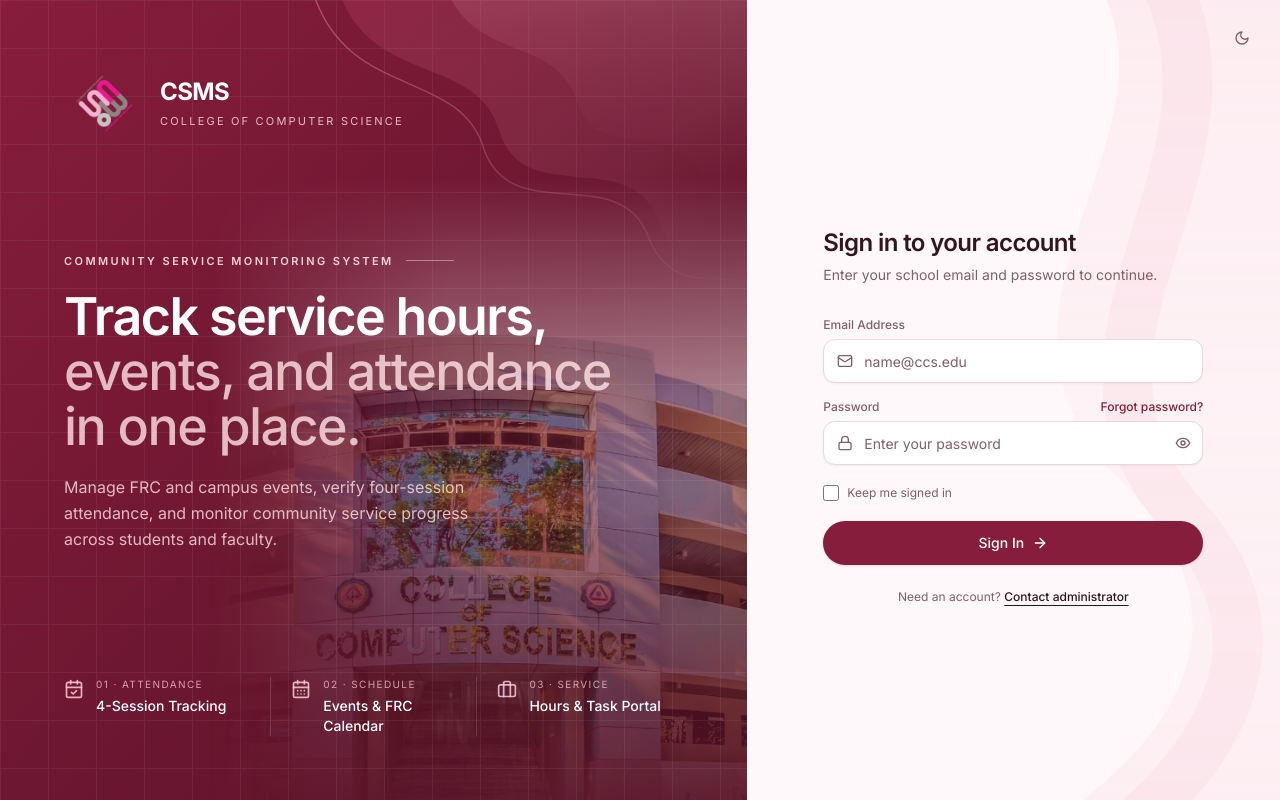
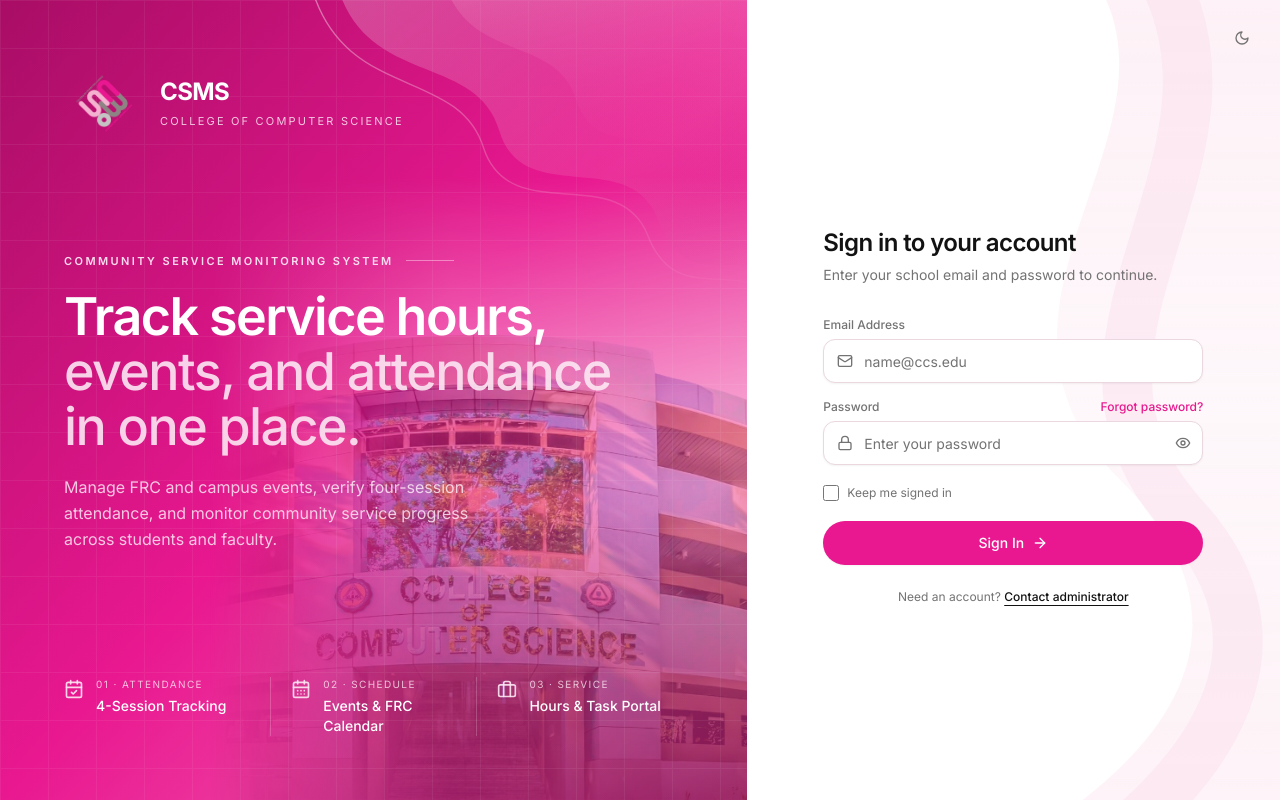
Before and after one commit to p1llows/CSMS, a React (Vite) app in the folder frontend/: page / in a window 1280 px wide. Built offline with nearby package versions, Linux system fonts and the light colour scheme; no server answers.

Commit message:
style(theme): apply logo-inspired magenta and pink palette across UI and charts

```diff
--- a/frontend/src/components/Analytics/AnalyticsDashboard.jsx
+++ b/frontend/src/components/Analytics/AnalyticsDashboard.jsx
@@ -26,20 +26,20 @@ import {
 } from '@/components/ui/chart';
 
 const EVENT_TYPE_COLORS = [
-  '#D94875',
-  '#F1B5C5',
-  '#B8325B',
-  '#881D3D',
-  '#E47296',
-  '#581328',
+  '#E91890',
+  '#F4B2D0',
+  '#999999',
+  '#B81070',
+  '#F8CBE0',
+  '#111111',
 ];
 
 const attendanceChartConfig = {
   attendanceRate: {
     label: 'Attendance Rate (%)',
     theme: {
-      light: '#881D3D',
-      dark: '#D94875',
+      light: '#E91890',
+      dark: '#F472B6',
     },
   },
 };
@@ -48,13 +48,16 @@ const serviceHoursChartConfig = {
   hoursRendered: {
     label: 'Hours Rendered',
     theme: {
-      light: '#881D3D',
-      dark: '#F1B5C5',
+      light: '#E91890',
+      dark: '#F4B2D0',
     },
   },
   penaltyHours: {
     label: 'Penalty Hours',
-    color: '#D94875',
+    theme: {
+      light: '#999999',
+      dark: '#E91890',
+    },
   },
 };
 
--- a/frontend/src/components/Dashboard/AdminDashboard.jsx
+++ b/frontend/src/components/Dashboard/AdminDashboard.jsx
@@ -27,13 +27,16 @@ const chartConfig = {
   present: {
     label: 'Present',
     theme: {
-      light: '#881D3D',
-      dark: '#F1B5C5',
+      light: '#E91890',
+      dark: '#F4B2D0',
     },
   },
   absent: {
     label: 'Absent',
-    color: '#D94875',
+    theme: {
+      light: '#999999',
+      dark: '#E91890',
+    },
   },
 };
 
--- a/frontend/src/index.css
+++ b/frontend/src/index.css
@@ -6,65 +6,65 @@
 
 @layer base {
   :root {
-    --background: 343 100% 99%;
-    --foreground: 342 40% 14%;
+    --background: 330 45% 98%;
+    --foreground: 0 0% 7%;
 
     --card: 0 0% 100%;
-    --card-foreground: 342 40% 14%;
+    --card-foreground: 0 0% 7%;
 
     --popover: 0 0% 100%;
-    --popover-foreground: 342 40% 14%;
+    --popover-foreground: 0 0% 7%;
 
-    --primary: 342 65% 32%;
+    --primary: 326 81% 50%;
     --primary-foreground: 0 0% 100%;
 
-    --secondary: 343 35% 95%;
-    --secondary-foreground: 342 40% 14%;
+    --secondary: 333 76% 93%;
+    --secondary-foreground: 0 0% 7%;
 
-    --muted: 343 30% 95%;
-    --muted-foreground: 342 15% 44%;
+    --muted: 330 25% 95%;
+    --muted-foreground: 0 0% 45%;
 
-    --accent: 343 45% 94%;
-    --accent-foreground: 342 40% 14%;
+    --accent: 333 76% 92%;
+    --accent-foreground: 0 0% 7%;
 
     --destructive: 0 78% 52%;
     --destructive-foreground: 0 0% 100%;
 
-    --border: 342 26% 89%;
-    --input: 342 26% 88%;
-    --ring: 342 65% 32%;
+    --border: 333 35% 90%;
+    --input: 333 30% 88%;
+    --ring: 326 81% 50%;
 
     --radius: 0.625rem;
   }
 
   .dark {
-    --background: 342 35% 7%;
-    --foreground: 343 25% 96%;
+    --background: 330 20% 7%;
+    --foreground: 0 0% 96%;
 
-    --card: 342 30% 10%;
-    --card-foreground: 343 25% 96%;
+    --card: 330 18% 10%;
+    --card-foreground: 0 0% 96%;
 
-    --popover: 342 30% 10%;
-    --popover-foreground: 343 25% 96%;
+    --popover: 330 18% 10%;
+    --popover-foreground: 0 0% 96%;
 
-    --primary: 341 65% 57%;
+    --primary: 326 85% 60%;
     --primary-foreground: 0 0% 100%;
 
-    --secondary: 342 24% 16%;
-    --secondary-foreground: 343 25% 96%;
+    --secondary: 330 18% 16%;
+    --secondary-foreground: 0 0% 96%;
 
-    --muted: 342 24% 15%;
-    --muted-foreground: 343 15% 66%;
+    --muted: 330 16% 15%;
+    --muted-foreground: 0 0% 60%;
 
-    --accent: 342 24% 17%;
-    --accent-foreground: 343 25% 96%;
+    --accent: 330 18% 17%;
+    --accent-foreground: 0 0% 96%;
 
     --destructive: 0 72% 51%;
     --destructive-foreground: 0 0% 100%;
 
-    --border: 342 22% 18%;
-    --input: 342 22% 20%;
-    --ring: 341 65% 57%;
+    --border: 330 15% 19%;
+    --input: 330 15% 21%;
+    --ring: 326 85% 60%;
   }
 
   * {
--- a/frontend/src/pages/Login.jsx
+++ b/frontend/src/pages/Login.jsx
@@ -42,7 +42,7 @@ const Login = () => {
   return (
     <div className="min-h-screen bg-background text-foreground grid grid-cols-1 lg:grid-cols-12">
       {/* Left Editorial Panel (Desktop) */}
-      <aside className="hidden lg:flex lg:col-span-7 relative flex-col justify-between p-12 xl:p-16 bg-gradient-to-br from-[#881D3D] via-[#6e1732] to-[#581328] text-white overflow-hidden">
+      <aside className="hidden lg:flex lg:col-span-7 relative flex-col justify-between p-12 xl:p-16 bg-gradient-to-br from-[#A80D65] via-[#E91890] to-[#F472B6] text-white overflow-hidden">
         {/* CCS Building Backdrop (right-anchored & edge-masked like reference) */}
         <div
           aria-hidden="true"
@@ -59,9 +59,9 @@ const Login = () => {
           <img
             src="/ccs-building.jpg"
             alt=""
-            className="w-full h-full object-cover object-center opacity-50 mix-blend-luminosity contrast-125 brightness-90"
+            className="w-full h-full object-cover object-center opacity-50 mix-blend-luminosity contrast-125 brightness-95"
           />
-          <div className="absolute inset-0 bg-gradient-to-t from-[#581328]/85 via-transparent to-transparent" />
+          <div className="absolute inset-0 bg-gradient-to-t from-[#8A0A52]/80 via-transparent to-transparent" />
         </div>
         {/* Subtle architectural grid */}
         <div
@@ -96,18 +96,18 @@ const Login = () => {
           />
           <defs>
             <linearGradient id="leftRibbonFill1" x1="0" y1="0" x2="1" y2="1">
-              <stop offset="0%" stopColor="#D94875" stopOpacity="0.22" />
-              <stop offset="65%" stopColor="#F1B5C5" stopOpacity="0.08" />
-              <stop offset="100%" stopColor="#581328" stopOpacity="0" />
+              <stop offset="0%" stopColor="#FFFFFF" stopOpacity="0.24" />
+              <stop offset="65%" stopColor="#F4B2D0" stopOpacity="0.14" />
+              <stop offset="100%" stopColor="#A80D65" stopOpacity="0" />
             </linearGradient>
             <linearGradient id="leftRibbonFill2" x1="0" y1="0" x2="0" y2="1">
-              <stop offset="0%" stopColor="#F1B5C5" stopOpacity="0.16" />
-              <stop offset="100%" stopColor="#881D3D" stopOpacity="0" />
+              <stop offset="0%" stopColor="#F4B2D0" stopOpacity="0.24" />
+              <stop offset="100%" stopColor="#E91890" stopOpacity="0" />
             </linearGradient>
             <linearGradient id="leftRibbonStroke" x1="0" y1="0" x2="1" y2="1">
-              <stop offset="0%" stopColor="#F1B5C5" stopOpacity="0.38" />
-              <stop offset="70%" stopColor="#F1B5C5" stopOpacity="0.15" />
-              <stop offset="100%" stopColor="#F1B5C5" stopOpacity="0" />
+              <stop offset="0%" stopColor="#FFFFFF" stopOpacity="0.42" />
+              <stop offset="70%" stopColor="#F4B2D0" stopOpacity="0.2" />
+              <stop offset="100%" stopColor="#FFFFFF" stopOpacity="0" />
             </linearGradient>
           </defs>
         </svg>
@@ -118,7 +118,7 @@ const Login = () => {
             <span className="text-2xl font-bold tracking-tight text-white block leading-tight">
               CSMS
             </span>
-            <span className="text-[11px] uppercase tracking-[0.2em] text-rose-100/80">
+            <span className="text-[11px] uppercase tracking-[0.2em] text-pink-100/85">
               College of Computer Science
             </span>
           </div>
@@ -126,39 +126,39 @@ const Login = () => {
 
         <div className="relative z-10 max-w-xl space-y-5 my-auto py-12">
           <div className="flex items-center gap-3">
-            <p className="text-[11px] font-semibold uppercase tracking-[0.22em] text-rose-100/90">
+            <p className="text-[11px] font-semibold uppercase tracking-[0.22em] text-pink-100/95">
               Community Service Monitoring System
             </p>
             <span className="h-px w-12 bg-white/40" />
           </div>
           <h1 className="text-4xl xl:text-[52px] font-semibold tracking-[-0.03em] leading-[1.06] text-white">
             Track service hours,{' '}
-            <span className="text-rose-100/80 font-medium">events, and attendance in one place.</span>
+            <span className="text-pink-100/90 font-medium">events, and attendance in one place.</span>
           </h1>
-          <p className="text-base text-rose-100/80 leading-relaxed max-w-md">
+          <p className="text-base text-pink-100/85 leading-relaxed max-w-md">
             Manage FRC and campus events, verify four-session attendance, and monitor community service progress across students and faculty.
           </p>
         </div>
 
-        <div className="relative z-10 grid grid-cols-3 divide-x divide-white/15 pt-4">
+        <div className="relative z-10 grid grid-cols-3 divide-x divide-white/20 pt-4">
           <div className="pr-5 flex items-start gap-3">
-            <CalendarCheck className="w-5 h-5 text-rose-200/85 shrink-0 mt-0.5" />
+            <CalendarCheck className="w-5 h-5 text-pink-100/90 shrink-0 mt-0.5" />
             <div>
-              <p className="text-[10px] uppercase tracking-[0.14em] text-rose-200/75">01 · Attendance</p>
+              <p className="text-[10px] uppercase tracking-[0.14em] text-pink-100/80">01 · Attendance</p>
               <p className="mt-1 text-sm font-medium text-white">4-Session Tracking</p>
             </div>
           </div>
           <div className="px-5 flex items-start gap-3">
-            <CalendarDays className="w-5 h-5 text-rose-200/85 shrink-0 mt-0.5" />
+            <CalendarDays className="w-5 h-5 text-pink-100/90 shrink-0 mt-0.5" />
             <div>
-              <p className="text-[10px] uppercase tracking-[0.14em] text-rose-200/75">02 · Schedule</p>
+              <p className="text-[10px] uppercase tracking-[0.14em] text-pink-100/80">02 · Schedule</p>
               <p className="mt-1 text-sm font-medium text-white">Events &amp; FRC Calendar</p>
             </div>
           </div>
           <div className="pl-5 flex items-start gap-3">
-            <Briefcase className="w-5 h-5 text-rose-200/85 shrink-0 mt-0.5" />
+            <Briefcase className="w-5 h-5 text-pink-100/90 shrink-0 mt-0.5" />
             <div>
-              <p className="text-[10px] uppercase tracking-[0.14em] text-rose-200/75">03 · Service</p>
+              <p className="text-[10px] uppercase tracking-[0.14em] text-pink-100/80">03 · Service</p>
               <p className="mt-1 text-sm font-medium text-white">Hours &amp; Task Portal</p>
             </div>
           </div>
@@ -166,8 +166,8 @@ const Login = () => {
       </aside>
 
       {/* Right Sign-In Column */}
-      <main className="lg:col-span-5 relative flex flex-col justify-center items-center px-6 py-12 sm:px-10 bg-[#FFF8FA] dark:bg-background overflow-hidden">
-        {/* Full-height sweeping soft-rose curves on sign-in canvas */}
+      <main className="lg:col-span-5 relative flex flex-col justify-center items-center px-6 py-12 sm:px-10 bg-white dark:bg-background overflow-hidden">
+        {/* Full-height sweeping soft-pink curves on sign-in canvas */}
         <svg
           aria-hidden="true"
           viewBox="0 0 600 900"
@@ -181,15 +181,15 @@ const Login = () => {
           />
           <path
             d="M 460 -40 C 590 180, 310 380, 490 580 C 610 710, 540 840, 420 940"
-            stroke="#F1B5C5"
+            stroke="#F4B2D0"
             strokeWidth="56"
-            strokeOpacity="0.28"
+            strokeOpacity="0.32"
           />
           <defs>
             <linearGradient id="rightSoftRose" x1="0" y1="0" x2="0" y2="1">
-              <stop offset="0%" stopColor="#F1B5C5" stopOpacity="0.32" />
-              <stop offset="50%" stopColor="#F1B5C5" stopOpacity="0.16" />
-              <stop offset="100%" stopColor="#F1B5C5" stopOpacity="0.28" />
+              <stop offset="0%" stopColor="#F4B2D0" stopOpacity="0.34" />
+              <stop offset="50%" stopColor="#F4B2D0" stopOpacity="0.18" />
+              <stop offset="100%" stopColor="#F4B2D0" stopOpacity="0.3" />
             </linearGradient>
           </defs>
         </svg>
@@ -295,7 +295,7 @@ const Login = () => {
             <Button
               type="submit"
               disabled={loading}
-              className="w-full h-11 rounded-full text-sm font-medium gap-2"
+              className="w-full h-11 rounded-full text-sm font-medium gap-2 bg-[#E91890] hover:bg-[#C8127B] text-white shadow-sm"
             >
               {loading ? (
                 <div className="animate-spin rounded-full h-4 w-4 border-b-2 border-primary-foreground"></div>
```
Also changed, not shown: frontend/src/components/Layout/Sidebar.jsx (+18 -18 lines).
